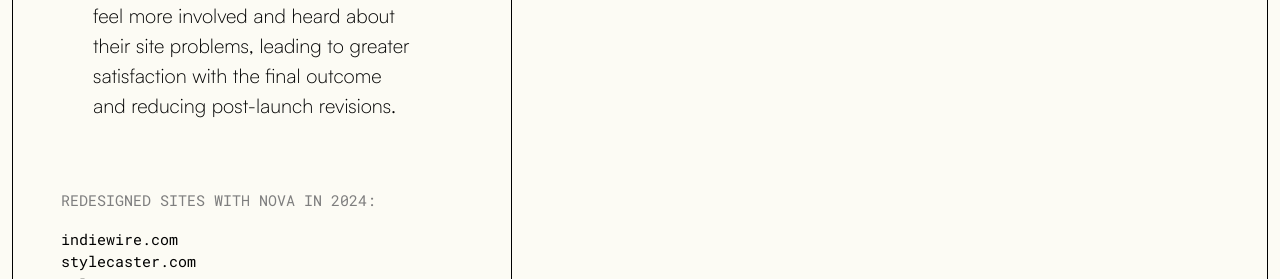
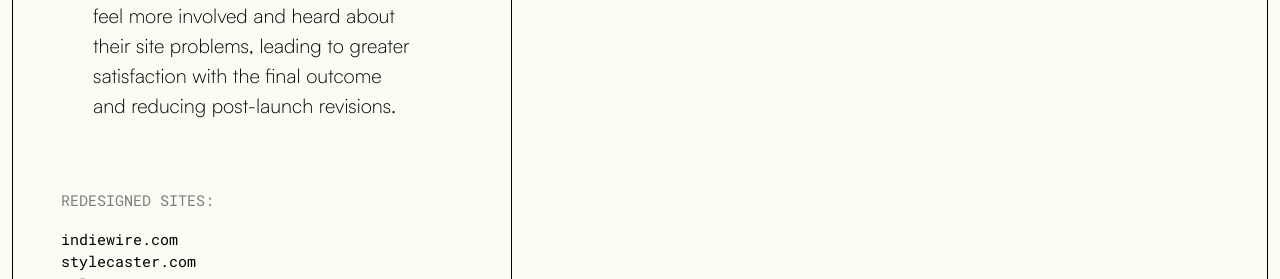
Before and after one commit to ezekieljkang/kimjchir-portfolio, a Next.js app: page /pages/PMC/DesignProcess in a window 1280 px wide. Shown: the part 3341-3620 px from the top of the page. Built offline with nearby package versions, Linux system fonts and the light colour scheme.

Commit message:
update CSContent link title

```diff
--- a/components/CSContent.tsx
+++ b/components/CSContent.tsx
@@ -46,7 +46,7 @@ const CSContent: React.FC<HeaderProps> = ({ problemText, solutionText, resultTex
           </div>
         </div>
           <div className='font-robotoMono font-normal text-[15px]'>
-            <p className='pb-[1rem] text-customGray'>REDESIGNED SITES WITH NOVA IN 2024:</p>
+            <p className='pb-[1rem] text-customGray'>REDESIGNED SITES:</p>
             <div>
               <div className='hover:underline hover:text-gray-400'>
                 <a href='https://www.indiewire.com/' target='_blank'>indiewire.com</a>
--- a/components/CSContent2.tsx
+++ b/components/CSContent2.tsx
@@ -65,7 +65,7 @@ const CSContent2: React.FC<HeaderProps> = ({ problemText, solutionText}) => {
           </div>
           <div>
             <div className='font-robotoMono font-normal text-[15px]'>
-              <p className='pb-[1rem] text-customGray'>REDESIGNED SITES WITH NOVA IN 2024:</p>
+              <p className='pb-[1rem] text-customGray'>REDESIGNED SITES:</p>
               <div>
                 <div className='hover:underline hover:text-gray-400'>
                   <a href='https://www.indiewire.com/' target='_blank'>indiewire.com</a>
```
